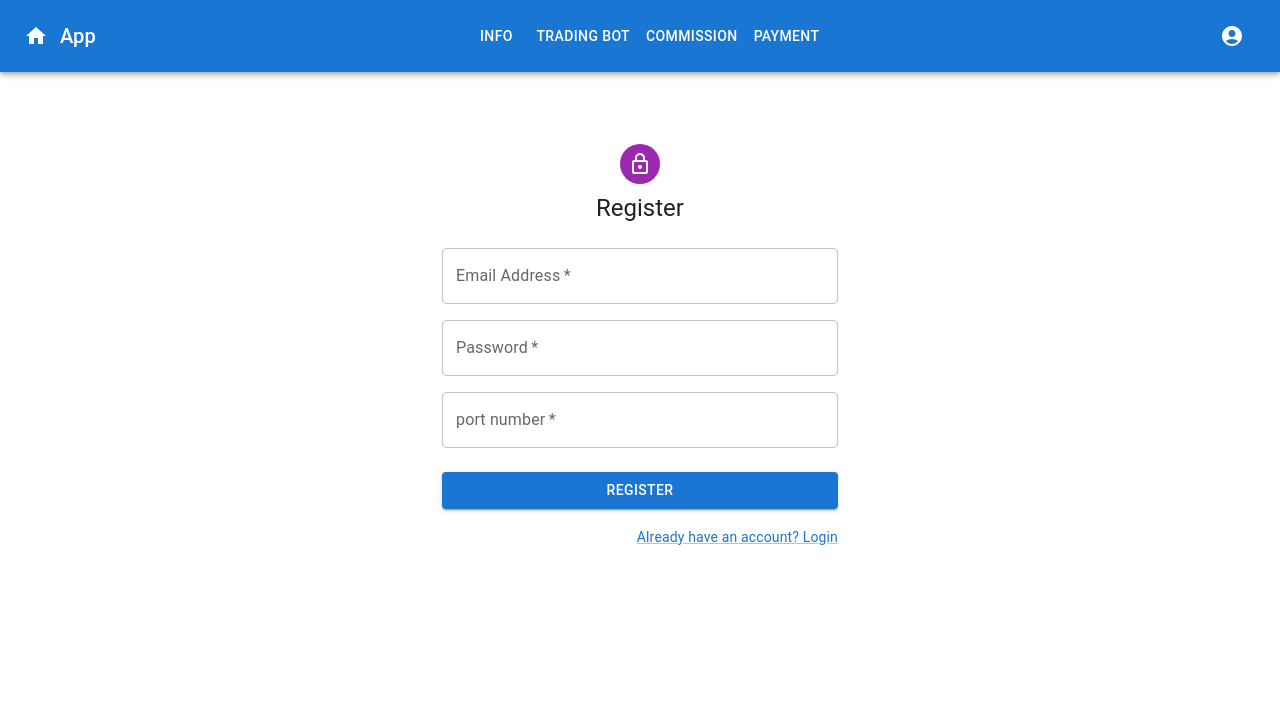
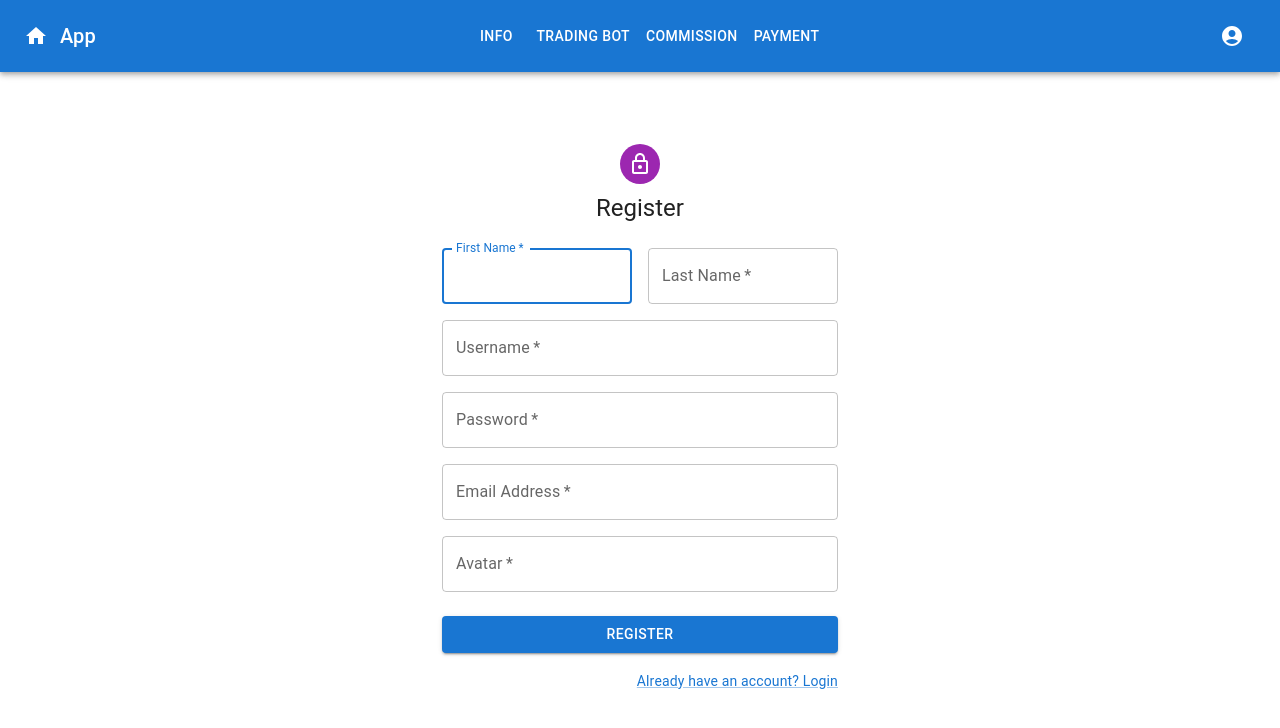
Before and after one commit to Manchinn/New-Project-AI, a React (Create React App) app: page /register in a window 1280 px wide. Shown: the top 728 px of the page. Built offline with nearby package versions, Linux system fonts and the light colour scheme.

Commit message:
update module version

```diff
--- a/src/page/Register.js
+++ b/src/page/Register.js
@@ -36,12 +36,12 @@ function Register() {
       myHeaders.append("Content-Type", "application/json");
 
       const raw = JSON.stringify({
-        //"fname": inputs.fname,
-        //"lname": inputs.lname,
-        //"username": inputs.username,
+        "fname": inputs.fname,
+        "lname": inputs.lname,
+        "username": inputs.username,
+        "password": inputs.password,
         "email": inputs.email,
-        "password": inputs.password,
-        "port number": inputs.portNumber,
+        "avatar": inputs.avatar,
       });
 
       const requestOptions = {
@@ -92,15 +92,40 @@ function Register() {
           </Typography>
           <Box component="form" noValidate onSubmit={handleSubmit} sx={{ mt: 3 }}>
             <Grid container spacing={2}>
+              <Grid item xs={12} sm={6}>
+                <TextField
+                  autoComplete="given-name"
+                  name="fname"
+                  required
+                  fullWidth
+                  id="fname"
+                  label="First Name"
+                  autoFocus
+                  value={inputs.fname || ""}
+                  onChange={handleChange}
+                />
+              </Grid>
+              <Grid item xs={12} sm={6}>
+                <TextField
+                  required
+                  fullWidth
+                  id="lname"
+                  label="Last Name"
+                  name="lname"
+                  autoComplete="family-name"
+                  value={inputs.lname || ""}
+                  onChange={handleChange}
+                />
+              </Grid>
               <Grid item xs={12}>
                 <TextField
                   required
                   fullWidth
-                  id="email"
-                  label="Email Address"
-                  name="email"
-                  autoComplete="email"
-                  value={inputs.email || ""}
+                  id="username"
+                  label="Username"
+                  name="username"
+                  autoComplete="username"
+                  value={inputs.username || ""}
                   onChange={handleChange}
                 />
               </Grid>
@@ -121,11 +146,23 @@ function Register() {
                 <TextField
                   required
                   fullWidth
-                  id="port number"
-                  label="port number"
-                  name="port number"
-                  autoComplete="portNumber"
-                  value={inputs.portNumber || ""}
+                  id="email"
+                  label="Email Address"
+                  name="email"
+                  autoComplete="email"
+                  value={inputs.email || ""}
+                  onChange={handleChange}
+                />
+              </Grid>
+              <Grid item xs={12}>
+                <TextField
+                  required
+                  fullWidth
+                  id="avatar"
+                  label="Avatar"
+                  name="avatar"
+                  autoComplete="avatar"
+                  value={inputs.avatar || ""}
                   onChange={handleChange}
                 />
               </Grid>
```
Also changed, not shown: 1 other file (tests, documents, lock files or other folders).
